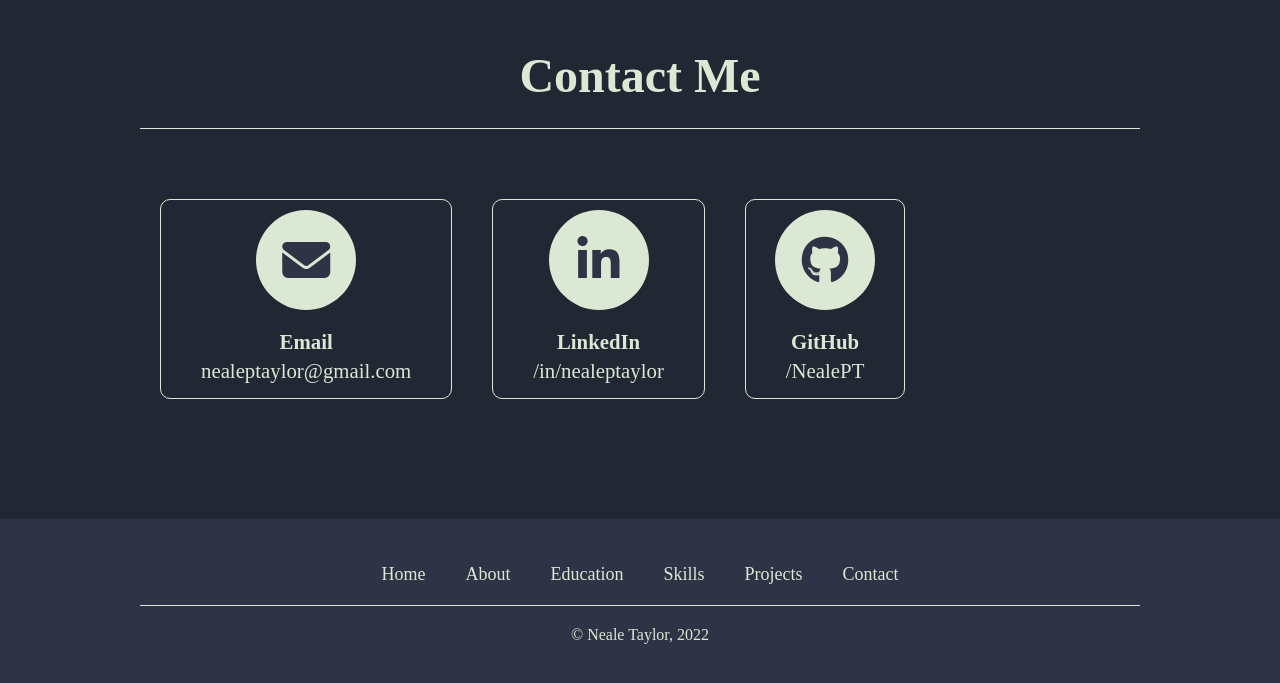
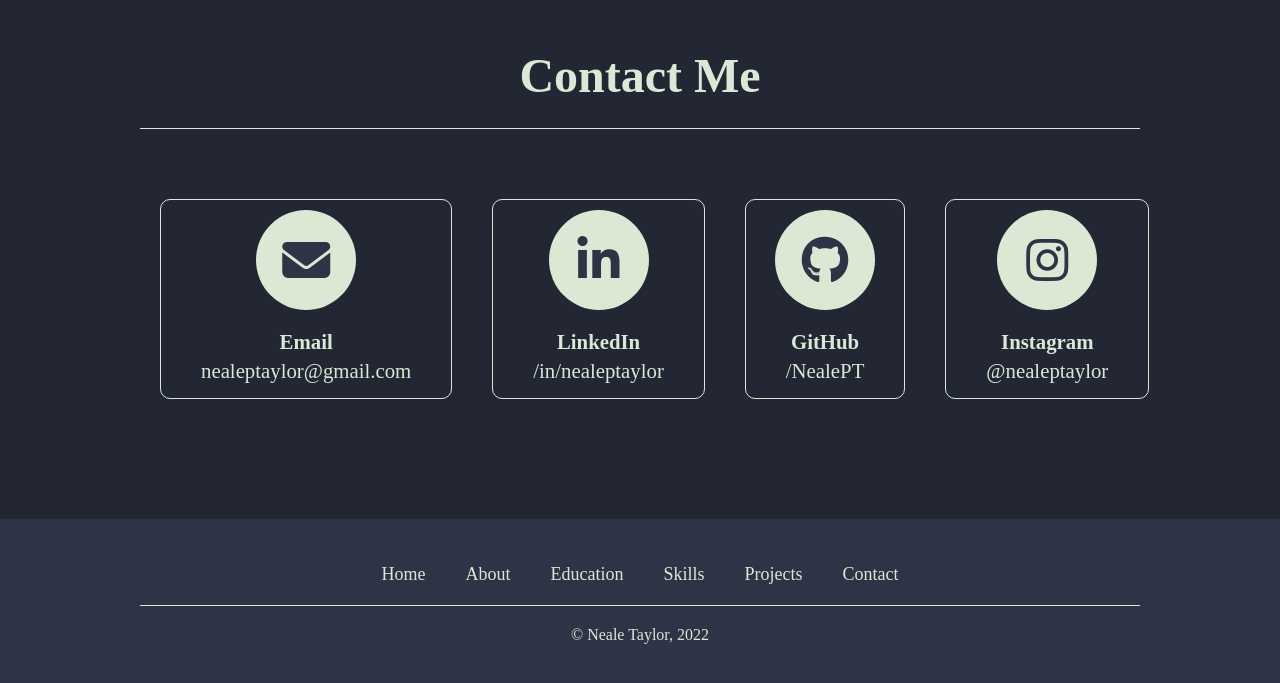
Before and after one commit to NealePT/nealetaylorcom, a React (Create React App) app in the folder react-site/: page / in a window 1280 px wide. Shown: the part 4088-4771 px from the top of the page. Built offline with nearby package versions, Linux system fonts and the light colour scheme.

Commit message:
add insta link

```diff
--- a/react-site/src/components/Contact.jsx
+++ b/react-site/src/components/Contact.jsx
@@ -21,6 +21,11 @@ export default function Contact(props) {
             <h5>GitHub</h5>
             <h6>/NealePT</h6>
           </a>
+          <a className="contactLink" href="https://www.instagram.com/nealeptaylor/">
+          <i class="fa-brands fa-instagram"></i>
+            <h5>Instagram</h5>
+            <h6>@nealeptaylor</h6>
+          </a>
         </div>
       </div>
     </div>
```
